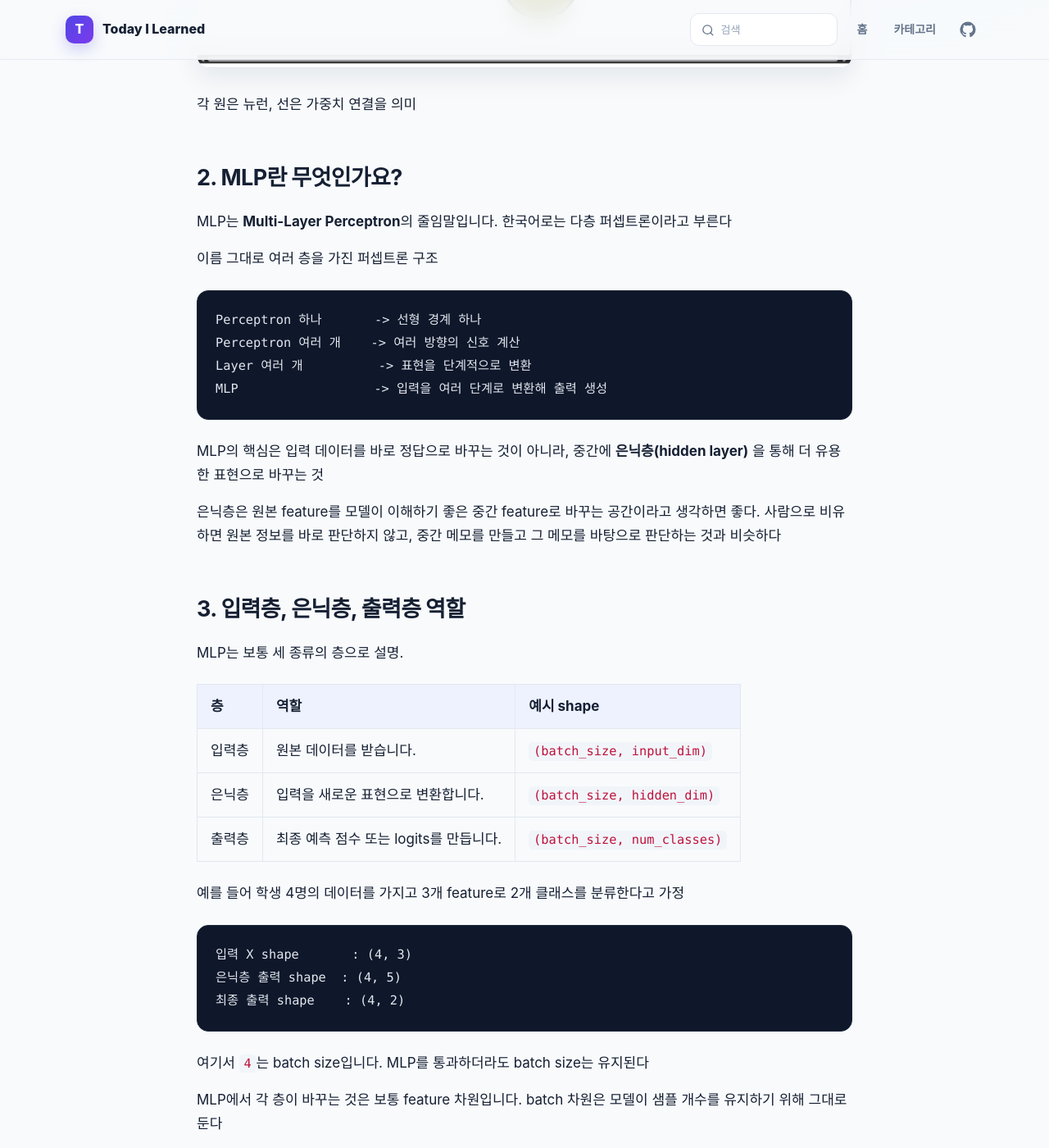
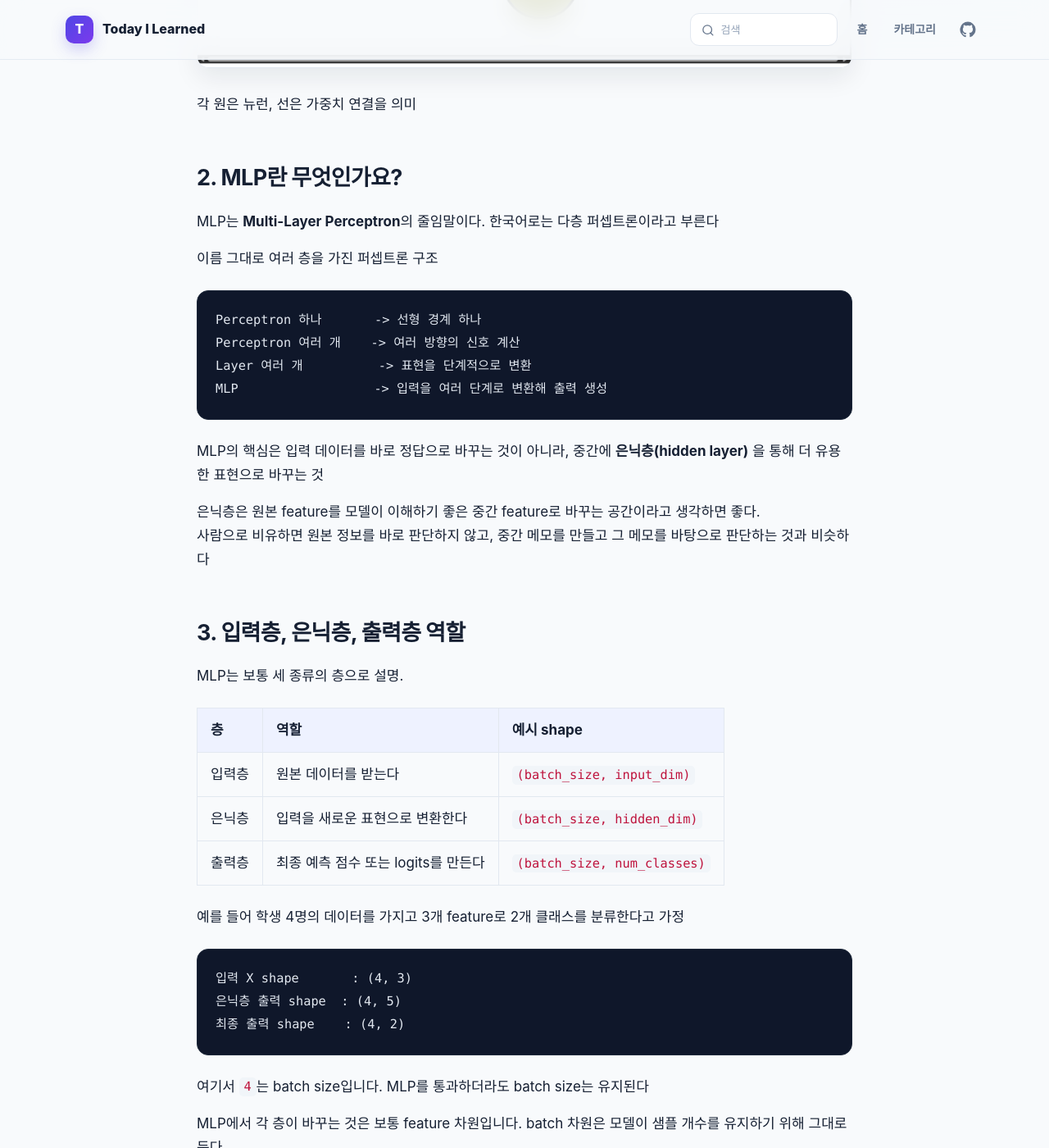
Before and after one commit to yshzjq/TIL, a Jekyll site: the page built from deep-learning/3-2강 MLP의 입력층,은닉층,출력층.md, in a window 1280 px wide and 1400 px high, scrolled down 1163 px. Shown: the whole window at 82% size. Built offline with Jekyll 4.4.1, drawn with Linux system fonts in a browser that asks for light colours; some of the changed text lies outside the part shown.

Commit message:
글 수정: 3-2강 MLP의 입력층,은닉층,출력층

```diff
--- a/deep-learning/3-2강 MLP의 입력층,은닉층,출력층.md
+++ b/deep-learning/3-2강 MLP의 입력층,은닉층,출력층.md
@@ -1,13 +1,13 @@
 ---
 title: 3-2강 MLP의 입력층,은닉층,출력층
 date: 2026-08-20
-updated: 2026-08-24
+updated: 2026-09-02
 description: KANT 강의 '3-2강 MLP의 입력층,은닉층,출력층' 정리
 ---
 
 ## 1. 이번에 배울것
 
-퍼셉트론을 여러 개 묶어 **층(layer)** 을 만들고, 그 층을 여러 개 쌓아 MLP를 만듭니다.
+퍼셉트론을 여러 개 묶어 **층(layer)** 을 만들고, 그 층을 여러 개 쌓아 MLP를 만든다
 
 <img src="{{ '/assets/images/uploads/deep-learning/MLP 전체 구조.png' | relative_url }}" alt="MLP 전체 구조.png" loading="lazy">
 
@@ -15,7 +15,7 @@ description: KANT 강의 '3-2강 MLP의 입력층,은닉층,출력층' 정리
 
 ## 2. MLP란 무엇인가요?
 
-MLP는 **Multi-Layer Perceptron**의 줄임말입니다. 한국어로는 다층 퍼셉트론이라고 부른다
+MLP는 **Multi-Layer Perceptron**의 줄임말이다. 한국어로는 다층 퍼셉트론이라고 부른다
 
 이름 그대로 여러 층을 가진 퍼셉트론 구조
 
@@ -28,7 +28,7 @@ MLP                  -> 입력을 여러 단계로 변환해 출력 생성
 
 MLP의 핵심은 입력 데이터를 바로 정답으로 바꾸는 것이 아니라, 중간에 **은닉층(hidden layer)** 을 통해 더 유용한 표현으로 바꾸는 것
 
-은닉층은 원본 feature를 모델이 이해하기 좋은 중간 feature로 바꾸는 공간이라고 생각하면 좋다. 사람으로 비유하면 원본 정보를 바로 판단하지 않고, 중간 메모를 만들고 그 메모를 바탕으로 판단하는 것과 비슷하다
+은닉층은 원본 feature를 모델이 이해하기 좋은 중간 feature로 바꾸는 공간이라고 생각하면 좋다.<br> 사람으로 비유하면 원본 정보를 바로 판단하지 않고, 중간 메모를 만들고 그 메모를 바탕으로 판단하는 것과 비슷하다
 
 ## 3. 입력층, 은닉층, 출력층 역할
 
@@ -36,9 +36,9 @@ MLP는 보통 세 종류의 층으로 설명.
 
 | 층 | 역할 | 예시 shape |
 | --- | --- | --- |
-| 입력층 | 원본 데이터를 받습니다. | `(batch_size, input_dim)` |
-| 은닉층 | 입력을 새로운 표현으로 변환합니다. | `(batch_size, hidden_dim)` |
-| 출력층 | 최종 예측 점수 또는 logits를 만듭니다. | `(batch_size, num_classes)` |
+| 입력층 | 원본 데이터를 받는다 | `(batch_size, input_dim)` |
+| 은닉층 | 입력을 새로운 표현으로 변환한다 | `(batch_size, hidden_dim)` |
+| 출력층 | 최종 예측 점수 또는 logits를 만든다 | `(batch_size, num_classes)` |
 
 예를 들어 학생 4명의 데이터를 가지고 3개 feature로 2개 클래스를 분류한다고 가정
 
```
Also changed, not shown: other parts of deep-learning/3-2강 MLP의 입력층,은닉층,출력층.md (+1 -1 lines).
